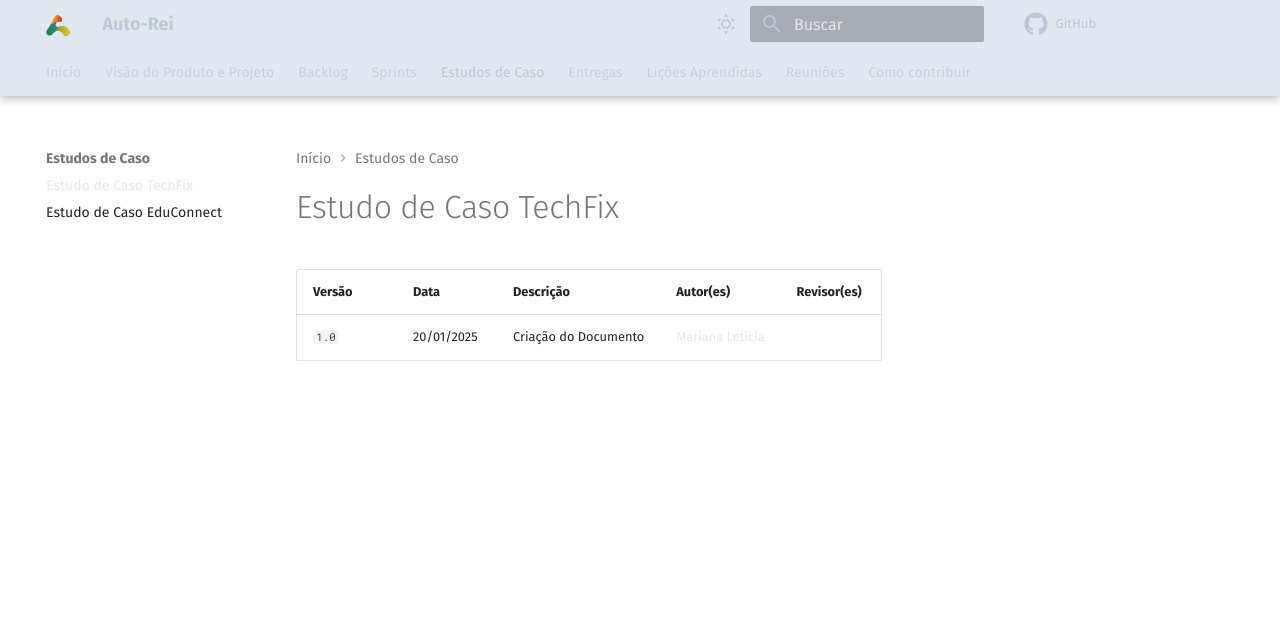
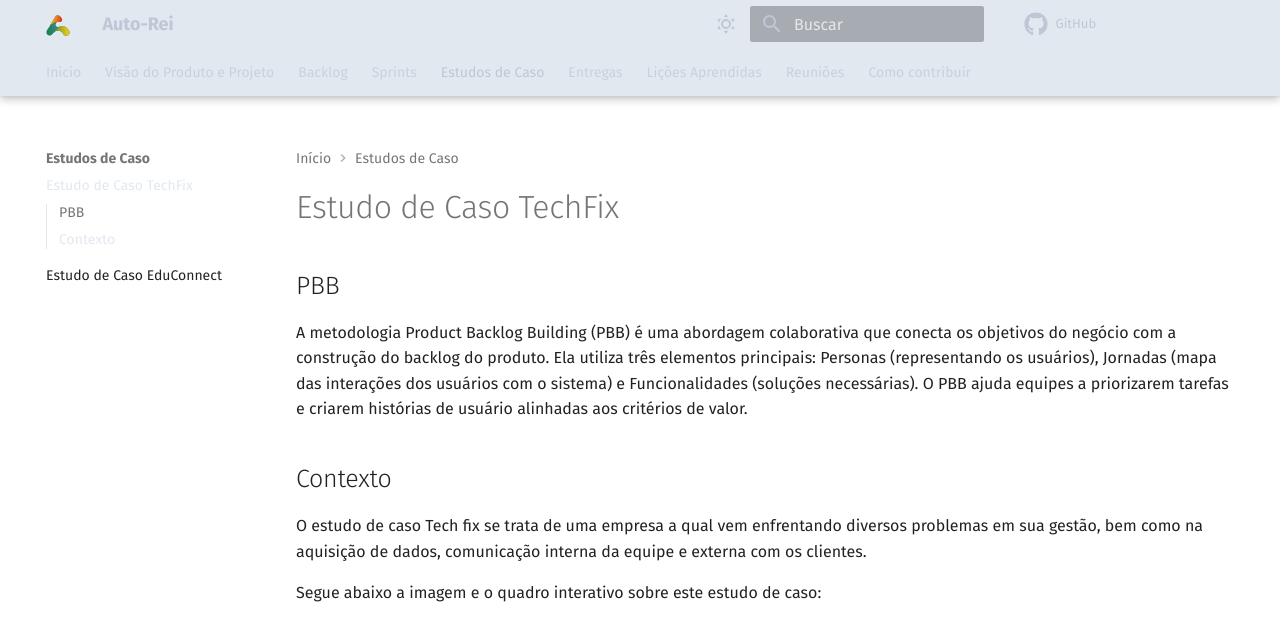
Before and after one commit to mdsreq-fga-unb/2024.2-T03-AutoReiTintas, an MkDocs documentation site: the page built from docs/auto-rei-tintas/docs/sections/study_cases/study_case_PBB.md, in a window 1280 px wide and 1233 px high. Shown: the top 622 px of the window. Built offline with MkDocs 1.6.1 and Material for MkDocs 9.7.7, drawn with Linux system fonts in a browser that asks for light colours; comment, search, counter and statistics services are not loaded; grey boxes are pictures that could not be loaded.

Commit message:
docs: adicionando o estudo de caso do PBB

```diff
--- a/docs/auto-rei-tintas/docs/sections/study_cases/study_case_PBB.md
+++ b/docs/auto-rei-tintas/docs/sections/study_cases/study_case_PBB.md
@@ -1,3 +1,19 @@
+## PBB
+A metodologia Product Backlog Building (PBB) é uma abordagem colaborativa que conecta os objetivos do negócio com a construção do backlog do produto. Ela utiliza três elementos principais: Personas (representando os usuários), Jornadas (mapa das interações dos usuários com o sistema) e Funcionalidades (soluções necessárias). O PBB ajuda equipes a priorizarem tarefas e criarem histórias de usuário alinhadas aos critérios de valor.
+
+## Contexto
+O estudo de caso Tech fix se trata de uma empresa a qual vem enfrentando diversos problemas em sua gestão, bem como na aquisição de dados, comunicação interna da equipe e externa com os clientes.
+
+Segue abaixo a imagem e o quadro interativo sobre este estudo de caso:
+
+<iframe width="768" height="432" src="https://miro.com/app/live-embed/uXjVLwWycj4=/?moveToViewport=-20458,-8650,53084,18273&embedId=842056180046" frameborder="0" scrolling="no" allow="fullscreen; clipboard-read; clipboard-write" allowfullscreen></iframe>
+
+
+
+
+
+
+
 | Versão | Data | Descrição | Autor(es) | Revisor(es) |
 | ---| ---| ---| ---| --- |
 | `1.0` | 20/01/2025 | Criação do Documento | [Mariana Letícia](https://github.com/Marianannn)| |
```
